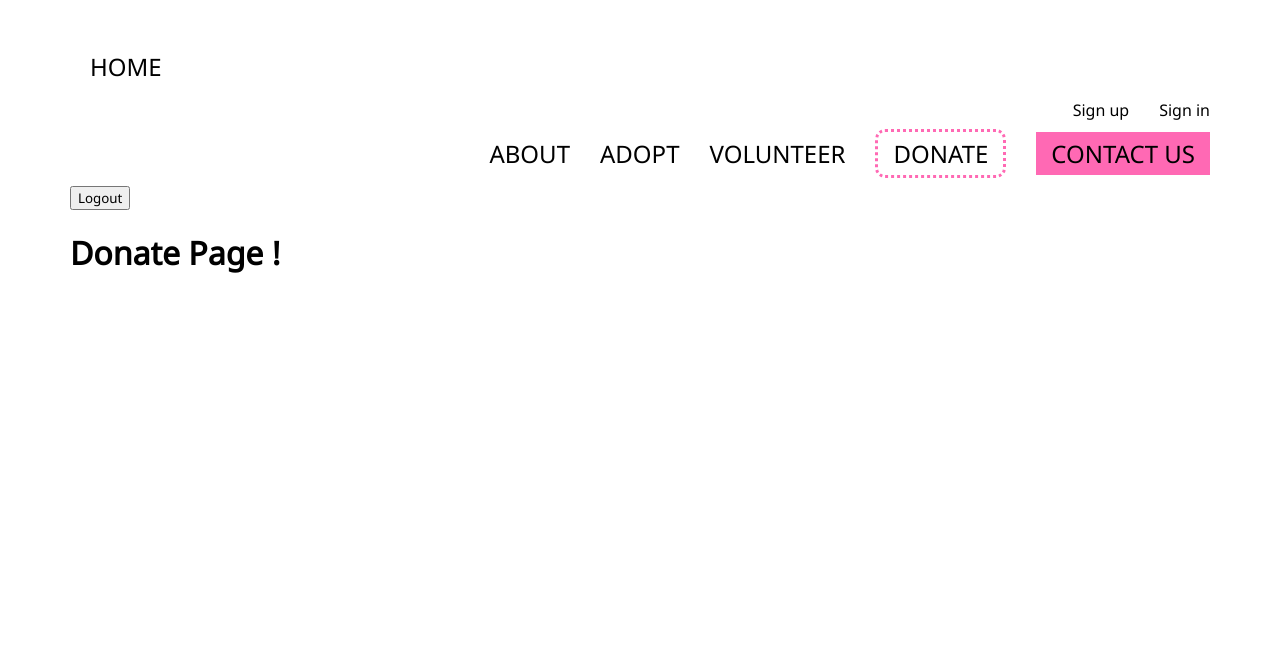
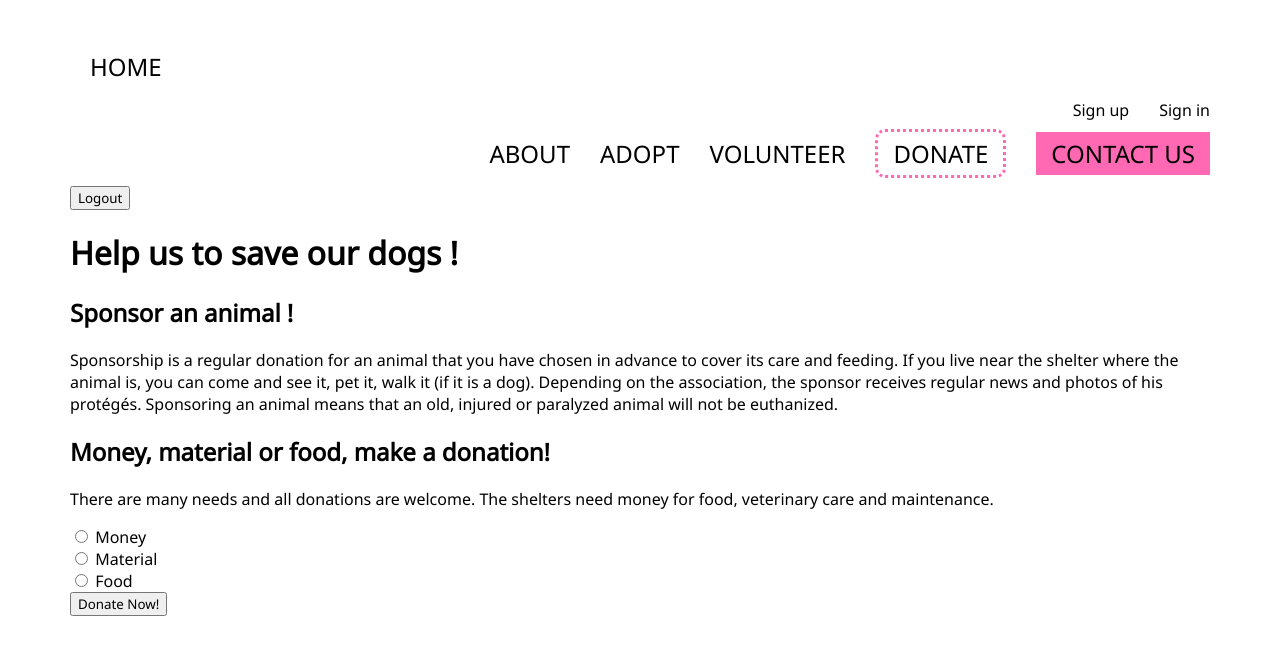
Before and after one commit to jxxjxxlxx/module2project2, a Node server app: page /donate in a window 1280 px wide. Shown: the top 655 px of the page. Run offline with Node 20, Linux system fonts and the light colour scheme; some libraries are stand-ins or nearby versions.

Commit message:
add content donate page

```diff
--- a/app.js
+++ b/app.js
@@ -15,6 +15,7 @@ const authRouter = require("./routes/auth");
 const adoptRouter = require("./routes/adopt");
 const profileRouter = require("./routes/profile");
 const formulaireRouter = require("./routes/formulaire");
+const donateRouter = require("./routes/donate");
 
 const app = express();
 require("./config/session.config")(app);
@@ -36,6 +37,7 @@ app.use("/", authRouter);
 app.use("/", adoptRouter);
 app.use("/", profileRouter);
 app.use("/", formulaireRouter);
+app.use("/", donateRouter);
 // catch 404 and forward to error handler
 app.use(function (req, res, next) {
   next(createError(404));
--- a/routes/formulaire.js
+++ b/routes/formulaire.js
@@ -14,7 +14,6 @@ router.get("/adopt/:id/adoption-form", (req, res, next) => {
 });
 
 
-
 router.post("/adoption-form", (req,res,next) =>{
   console.log("coucou");
 
--- a/views/donate.hbs
+++ b/views/donate.hbs
@@ -1 +1,22 @@
-<h1>Donate Page !</h1>
+<form action="/donate" method="POST">
+<h1>Help us to save our dogs !</h1>
+
+<h2 class= "sponsor"> Sponsor an animal !</h2>
+<p>Sponsorship is a regular donation for an animal that you have chosen in advance to cover its care and feeding. If you live near the shelter where the animal is, you can come and see it, pet it, walk it (if it is a dog). Depending on the association, the sponsor receives regular news and photos of his protégés. Sponsoring an animal means that an old, injured or paralyzed animal will not be euthanized.</p>
+
+<h2 class="donation">Money, material or food, make a donation!</h2>
+<p>There are many needs and all donations are welcome. The shelters need money for food, veterinary care and maintenance.</p>
+<div>
+  <input type="radio"  name="donation" value="money">
+  <label for="money">Money</label>
+</div>
+<div>
+  <input type="radio"  name="donation" value="material">
+  <label for="material">Material</label>
+</div>
+<div>
+  <input type="radio"  name="donation" value="food">
+  <label for="food">Food</label>
+</div>
+<button>Donate Now!</button>
+</form>
--- /dev/null
+++ b/views/submitdonate.hbs
@@ -0,0 +1 @@
+<h1>Thank you for your donation!!</h1>
```
Also changed, not shown: routes/donate.js (added, +14 -0 lines).
